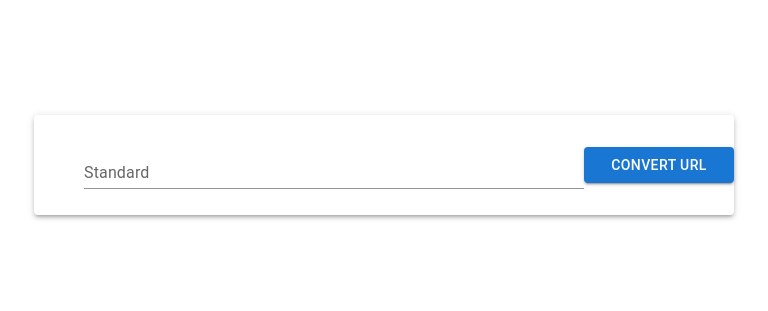
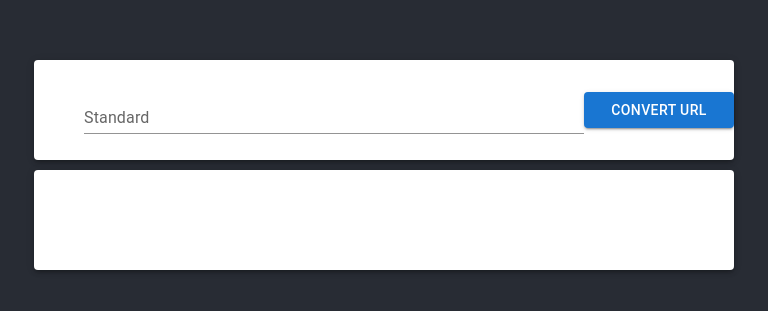
Before and after one commit to WJunHong/MiniURL, a React (Create React App) app in the folder client/: page / in a window 1280 px wide. Shown: the part 235-546 px from the top of the page, without its empty margins (256-1024 px from the left). Built offline with nearby package versions, Linux system fonts and the light colour scheme.

Commit message:
Add URL output box

```diff
--- a/client/src/App.css
+++ b/client/src/App.css
@@ -2,10 +2,12 @@
   position: absolute;
   text-align: center;
   display: flex;
+  flex-direction: column;
   justify-content: center;
   align-items: center;
   height: 100%;
   width: 100%;
+  background-color: #282c34;
 }
 
 .App-logo {
--- a/client/src/App.js
+++ b/client/src/App.js
@@ -1,11 +1,12 @@
-import logo from "./logo.svg";
 import "./App.css";
 import Input from "./components/Input";
+import Output from "./components/Output";
 
 function App() {
   return (
     <div className="App">
       <Input />
+      <Output />
     </div>
   );
 }
--- /dev/null
+++ b/client/src/components/Output/Output.js
@@ -0,0 +1,16 @@
+// Basic imports
+import React from "react";
+import styles from "./Output.module.css";
+import Paper from "@mui/material/Paper";
+
+// Rendering the children inside the background div
+const Output = ({ miniUrl }) => {
+  return (
+    <div className={styles.container}>
+      <Paper elevation={3} className={styles.inputContainer}>
+        {miniUrl}
+      </Paper>
+    </div>
+  );
+};
+export default Output;
--- /dev/null
+++ b/client/src/components/Output/Output.module.css
@@ -0,0 +1,13 @@
+.container {
+  height: fit-content;
+  width: fit-content;
+  margin-top: 10px;
+}
+.inputContainer {
+  width: 700px;
+  height: 100px;
+  display: flex;
+  margin: auto;
+  align-items: center;
+  justify-content: flex-end;
+}
--- /dev/null
+++ b/client/src/components/Output/index.js
@@ -0,0 +1,2 @@
+import Output from "./Output";
+export default Output;
```
